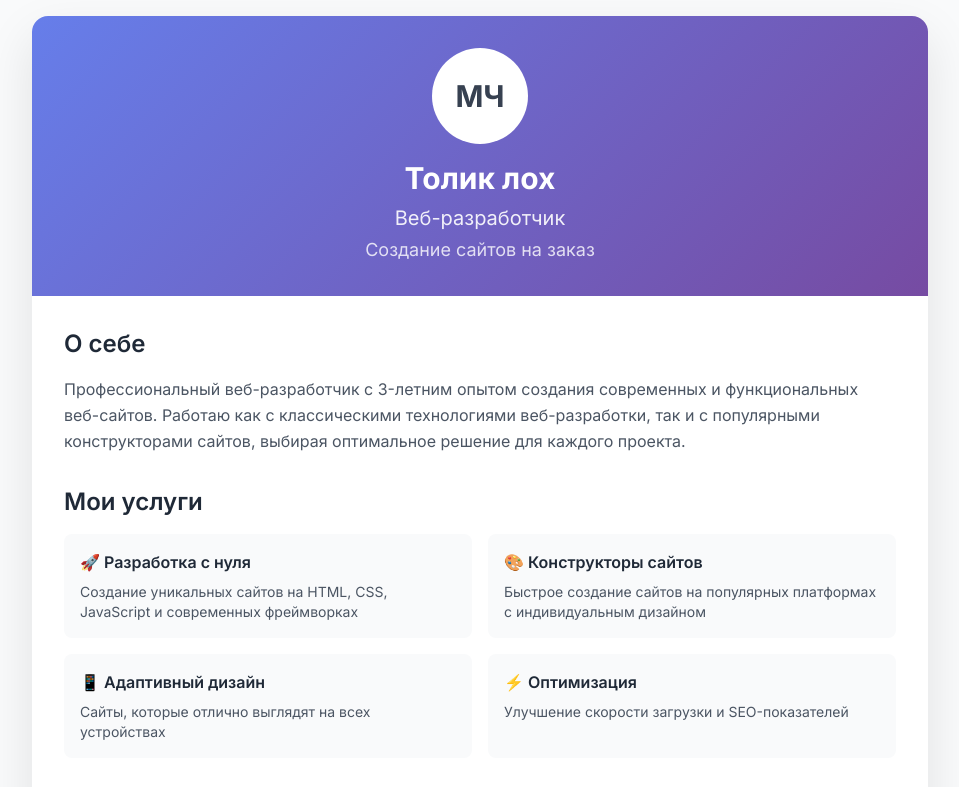
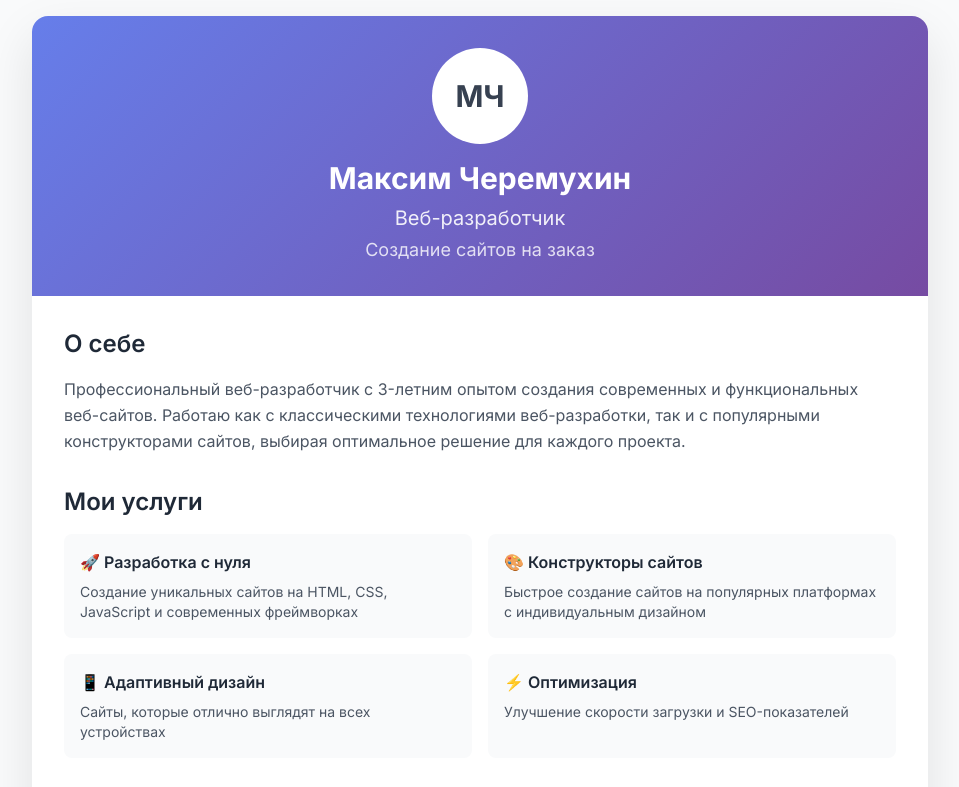
Before and after one commit to Charwwwf/Charwwwf.github.io, a plain HTML site: page index.html in a window 1280 px wide. Shown: the top 787 px of the page, without its empty margins (160-1119 px from the left). Drawn offline with Linux system fonts and the light colour scheme.

Commit message:
index.html

```diff
--- a/index.html
+++ b/index.html
@@ -23,7 +23,7 @@
                 <div class="w-24 h-24 mx-auto mb-4 bg-white rounded-full flex items-center justify-center">
                     <span class="text-3xl font-bold text-gray-700">МЧ</span>
                 </div>
-                <h1 class="text-3xl font-bold mb-2">Толик лох</h1>
+                <h1 class="text-3xl font-bold mb-2">Максим Черемухин</h1>
                 <p class="text-xl opacity-90">Веб-разработчик</p>
                 <p class="text-lg opacity-80 mt-1">Создание сайтов на заказ</p>
             </div>
```
